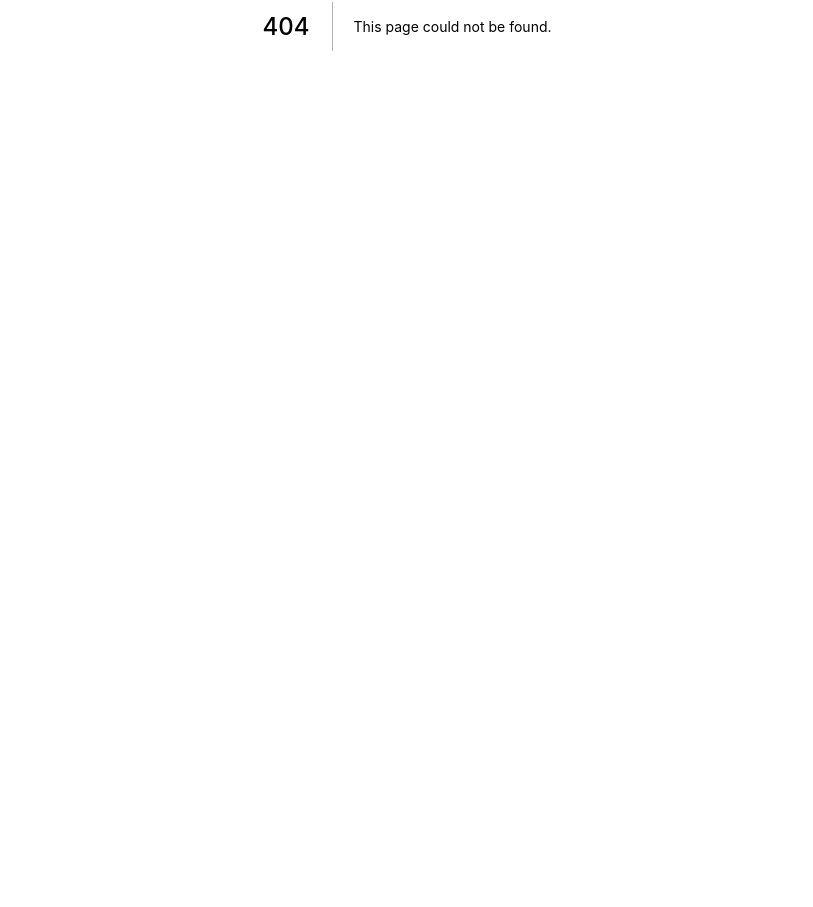
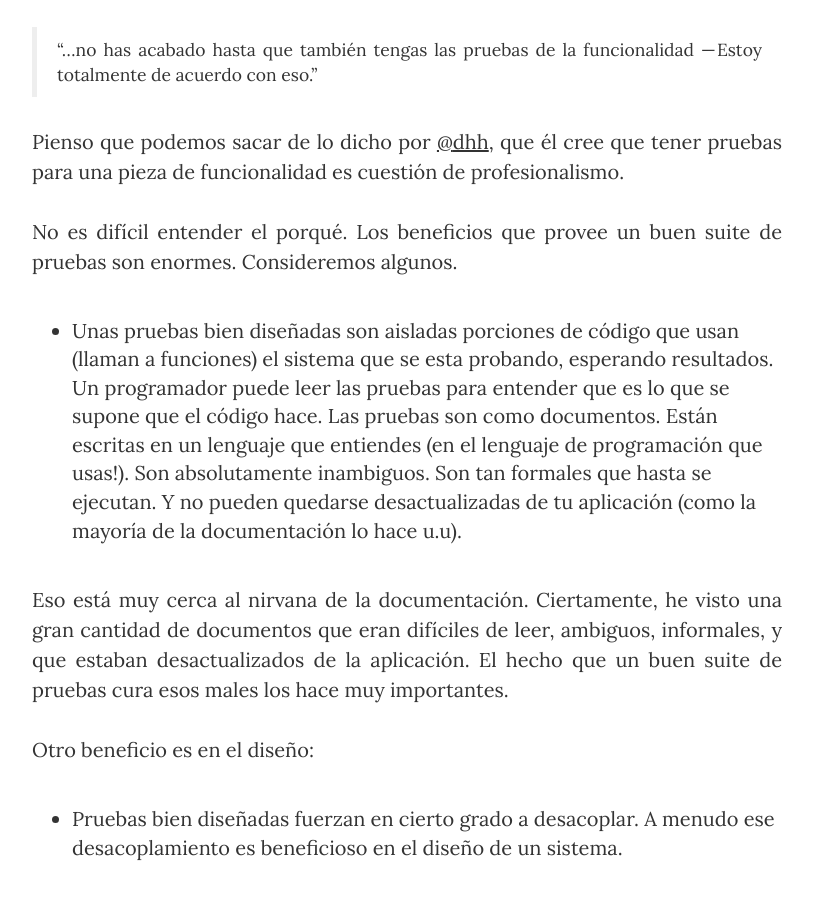
Before and after one commit to ouracademy/ouracademy.github.io, a Next.js app: page /posts/first in a window 1280 px wide. Before the commit this address had no page. Shown: the part 374-1281 px from the top of the page, without its empty margins (233-1046 px from the left). Before the commit the page ends 800 px from the top, so only its background shows below. Built offline with nearby package versions, Linux system fonts and the light colour scheme.

Commit message:
chore: add test are the first things post

```diff
--- /dev/null
+++ b/pages/posts/first.js
@@ -0,0 +1,91 @@
+import Post from '../../components/post'
+
+export default () =>
+<Post post={{
+    title: 'Lo primero',
+    iescription: '¿Por que las pruebas de software son lo primero?',
+    publishedAt: '2018-02-21',
+    author: {
+      name: 'Arthur Mauricio Delgadillo'
+    }
+  }}>
+  <p><strong>¿Por que las pruebas son lo primero?</strong></p>
+  <p>Una traducción del articulo de <a href="http://blog.cleancoder.com/uncle-bob/2014/05/19/First.html">Robert “Uncle Bob” Martin: First</a></p>
+  <p>
+    En el primer hangout de <a href="https://www.youtube.com/watch?v=z9quxZsLcfo">Está TDD muerto?</a>, en el minuto 30:25 {at`dhh`} dijo algo importante:
+  </p>
+  <blockquote>
+    “…no has acabado hasta que también tengas las pruebas de la funcionalidad
+    — Estoy totalmente de acuerdo con eso.”
+  </blockquote>
+  <p>Pienso que podemos sacar de lo dicho por {at`dhh`}, que él cree que tener pruebas
+  para una pieza de funcionalidad es cuestión de profesionalismo.</p>
+  <p>No es difícil entender el porqué. Los beneficios que provee un buen
+  suite de pruebas son enormes. Consideremos algunos.</p>
+  <ul>
+    <li>Unas pruebas bien diseñadas son aisladas porciones de código que
+    usan (llaman a funciones) el sistema que se esta probando, esperando
+    resultados. Un programador puede leer las pruebas para entender que es
+    lo que se supone que el código hace. Las pruebas son como documentos.
+    Están escritas en un lenguaje que entiendes (en el lenguaje de programación
+    que usas!). Son absolutamente inambiguos. Son tan formales que hasta se
+    ejecutan. Y no pueden quedarse desactualizadas de tu aplicación (como la
+    mayoría de la documentación lo hace u.u).</li>
+  </ul>
+  <p>Eso está muy cerca al nirvana de la documentación. Ciertamente, he visto
+  una gran cantidad de documentos que eran difíciles de leer, ambiguos, informales,
+  y que estaban desactualizados de la aplicación. El hecho que un buen suite de pruebas
+  cura esos males los hace muy importantes.</p>
+  <p>Otro beneficio es en el diseño:</p>
+  <ul>
+    <li>Pruebas bien diseñadas fuerzan en cierto grado a desacoplar. A menudo ese
+    desacoplamiento es beneficioso en el diseño de un sistema.</li>
+  </ul>
+  <p>{at`dhh`} ha sugerido correctamente que el desacoplamiento indiscriminado y gratuito
+  (estar usando mocks por acá o por allá) es dañino para el diseño de un sistema.
+  Por el otro lado, nadie puede dudar que un desacoplamiento bien puesto es beneficioso.
+  Las pruebas proveen esa oportunidad a tomar en consideración, eso agrega importancia
+  a las pruebas.</p>
+  <p>Pero sin duda el mayor beneficio de un buen suite de pruebas es:</p>
+  <ul>
+    <li>Confianza. Un buen suite de pruebas con un alto grado de cobertura elimina,
+    o al menos mitigada en gran manera el miedo al cambio. Y cuando no tienes miedo
+    de cambiar tu código, lo limpiaras. Y si lo limpias, no será un desorden. Y si
+    no es un desorden, entonces tu equipo puede ir rápido.
+    </li>
+  </ul>
+  <p>Donde sea que enseño, sea cual fuese el tema, siempre le pregunto a mis estudiantes:</p>
+  <blockquote>
+    “¿Alguna vez te ha retrasado significativamente un código malo?"
+  </blockquote>
+  <p>La gran mayoría de los programadores dicen que, de hecho, se han retrasado significativamente
+  por un código malo. Quiero decir, honestamente, ¿quién no?</p>
+  <p>Por lo tanto, es lógico que, si mantenemos el código limpio, no nos retrasaremos
+  por un código malo. Eso significa que un conjunto de pruebas es la clave para ir rápido.</p>
+  <p>Permiteme decirlo de otra forma. Si no tienes un suite de test que puedas ejecutar
+  rápidamente, y que puedas confiar lo suficiente, luego no tendrás miedo de cambiar
+  tú código. Eso hace al código flexible.</p>
+  <p>Por años hemos pensado que la flexibilidad del código era en función de su diseño.
+  Pensamos que un código mal diseñado era rígido y difícil de cambiar; y que un código
+  bien diseñado era flexible y fácil de cambiar. Y, por lo que vale, esto es cierto.
+  Pero nada hace un código más fácil de cambiar que un suite de pruebas rápidas que
+  puedas confiar — nada.</p>
+  <p>¿Qué tan importante es esto? Qué tan importante es que, en todo momento, tengas
+  confianza que los cambios en tu código no hayan malogrado nada? ¿Que tan importante
+  es que tengas suficiente control sobre tu código y así no tengas miedo de limpiarlo?
+  Y que tan irresponsable es que hayas perdido ese control y tengas miedo de hacer
+  cambios — miedo de limpiar?</p>
+  <p>Me parece; y aparentemente a {at`dhh`}, que esto es muy importante. Incluso, pienso que
+  es críticamente importante. Así que enlazar el profesionalismo con un suite de pruebas
+  confiable y rápido no está para nada fuera de lugar.</p>
+  <p>Pero eso nos lleva a otro asunto: el Orden. Cuando algo es críticamente importante
+  ¿cuando lo haces? La respuesta es simple y obvia. Cuando algo es critícamente importante,
+  lo haces primero.</p>
+</Post>
+
+
+// use it for twitter @username
+// as a string tag (postprocessor)  at`username`
+// or as a normal function at('username')
+const at = (twitterUserName, ...values) =>
+  <a href={`https://twitter.com/${twitterUserName}`}>@{twitterUserName}</a>
```
